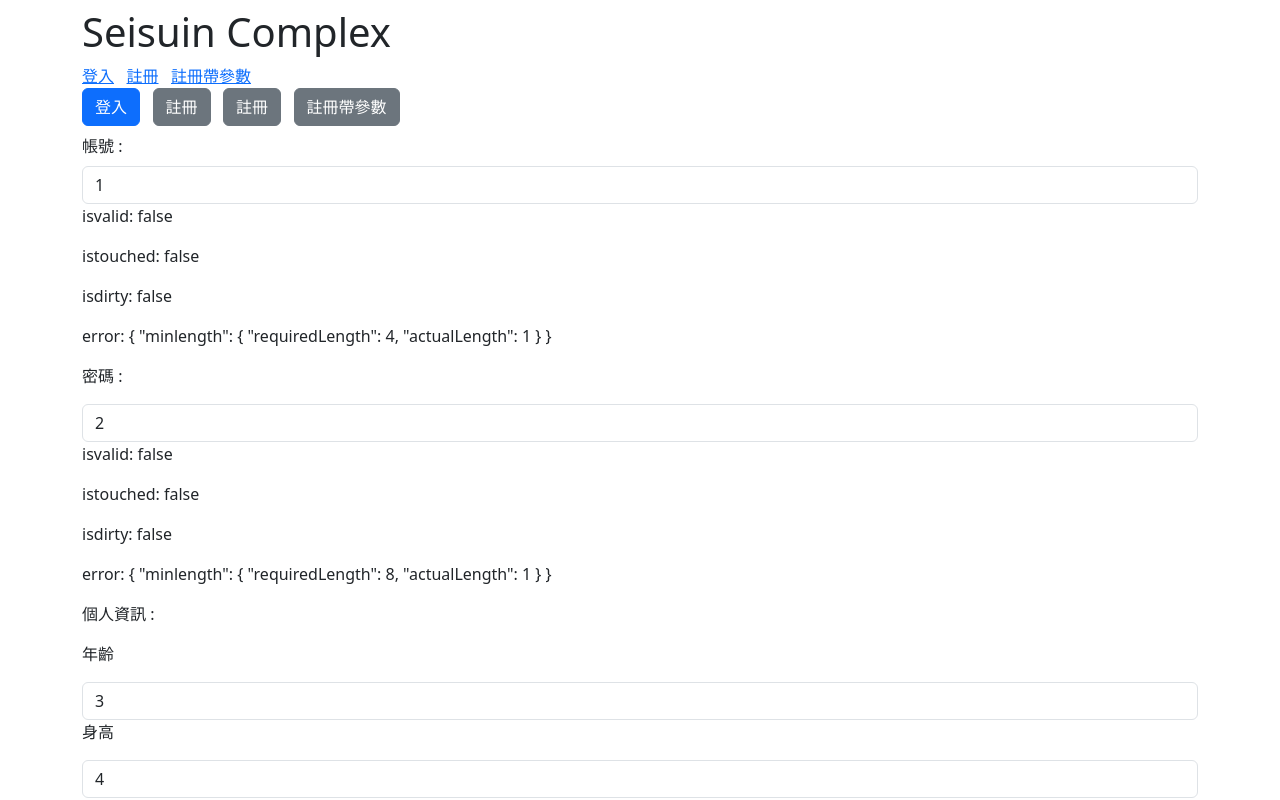
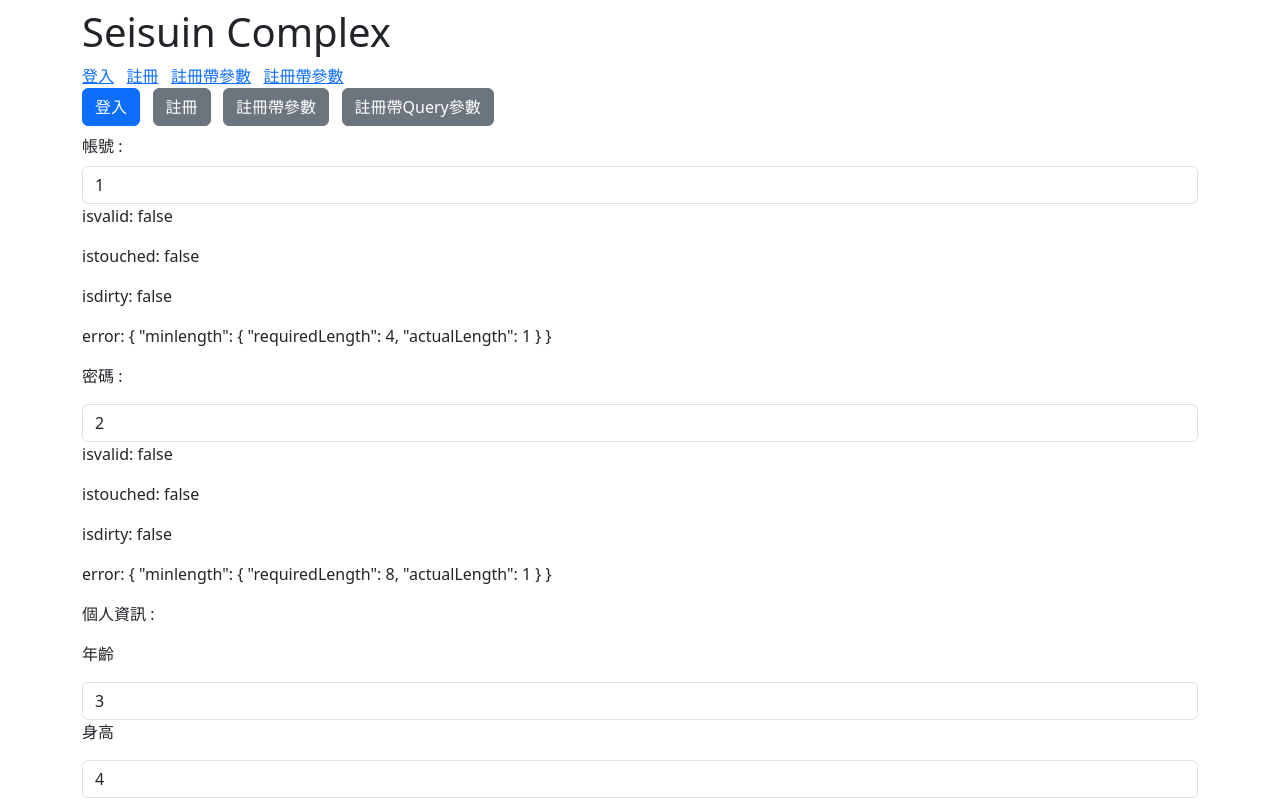
Before and after one commit to reboot0707/AnonTokyo2026Aug, an Angular app: page /signup in a window 1280 px wide. Shown: the top 800 px of the page. Built offline with nearby package versions, Linux system fonts and the light colour scheme.

Commit message:
feat: 帶參數導 route

```diff
--- a/src/app/app.html
+++ b/src/app/app.html
@@ -2,12 +2,13 @@
 <h2 class="h1 my-2">Seisuin Complex</h2>
 <a routerLink="login">登入</a> &nbsp;
 <a routerLink="signup">註冊</a> &nbsp;
-<a routerLink="signup/123">註冊帶參數</a>
+<a routerLink="signup/123">註冊帶參數</a> &nbsp;
+<a routerLink="signup" [queryParams]="{'account': 'boy', 'password': '123'}">註冊帶參數</a>
 <br>
 <button class="btn btn-primary" (click)="goToLogin()">登入</button> &nbsp;
 <button class="btn btn-secondary" (click)="goToSignUp()">註冊</button> &nbsp;
-<button class="btn btn-secondary" (click)="goToSignUp()">註冊</button> &nbsp;
-<button class="btn btn-secondary" (click)="goToSignUpWithPara()">註冊帶參數</button>
+<button class="btn btn-secondary" (click)="goToSignUpWithPara()">註冊帶參數</button> &nbsp;
+<button class="btn btn-secondary" (click)="goToSignUpWithQueryString()">註冊帶Query參數</button>
 </header>
 
 <router-outlet></router-outlet>
--- a/src/app/app.ts
+++ b/src/app/app.ts
@@ -27,4 +27,12 @@ export class App {
     this.router.navigate(['signup/456'])
   }
 
+  goToSignUpWithQueryString() {
+    this.router.navigate(['signup'], {
+      queryParams: {
+        'account': 'girl',
+        'password': '456'
+      }
+    });
+  }
 }
--- a/src/app/sign-up/sign-up.ts
+++ b/src/app/sign-up/sign-up.ts
@@ -34,8 +34,20 @@ export class SignUp {
   }
 
   ngOnInit(): void {
-    console.log('snapshot-param', this.activatedRoute.snapshot.params['id']);
-    console.log('snapshot-param', this.activatedRoute.snapshot.paramMap.get('id'));
+
+    console.log('snapshot-param: ', this.activatedRoute.snapshot.queryParams);
+    console.log('snapshot-param: ', this.activatedRoute.snapshot.queryParamMap.get('account'));
+
+    this.activatedRoute.queryParams.subscribe((params) => {
+      console.log('snapshot-param: ', params);
+    })
+
+    this.activatedRoute.queryParamMap.subscribe((map) => {
+      console.log('snapshot-param: ', map.get('account'));
+    })
+
+    // console.log('snapshot-param', this.activatedRoute.snapshot.params['id']);
+    // console.log('snapshot-param', this.activatedRoute.snapshot.paramMap.get('id'));
 
     // this.activatedRoute.params.subscribe((params) => {
     //   console.log('subscript-params: ', params['id']);
```
